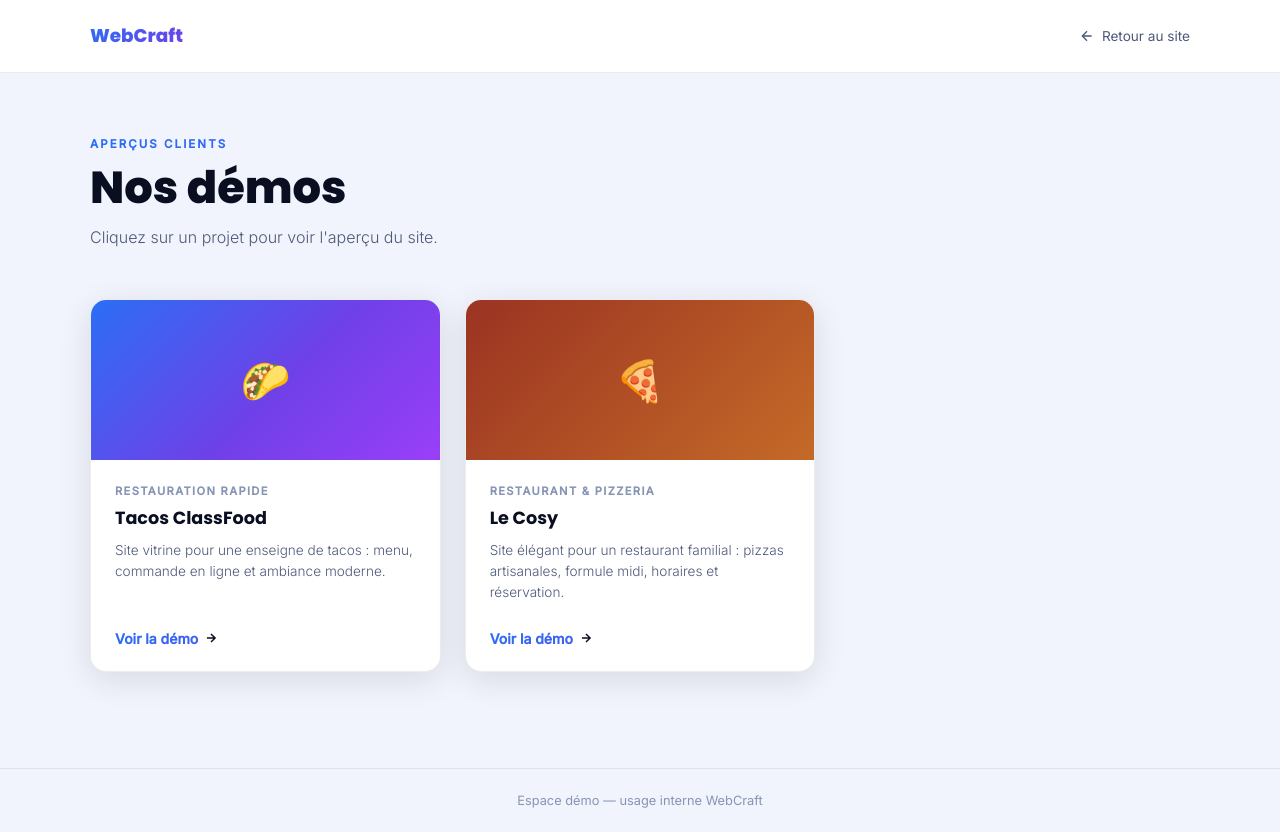
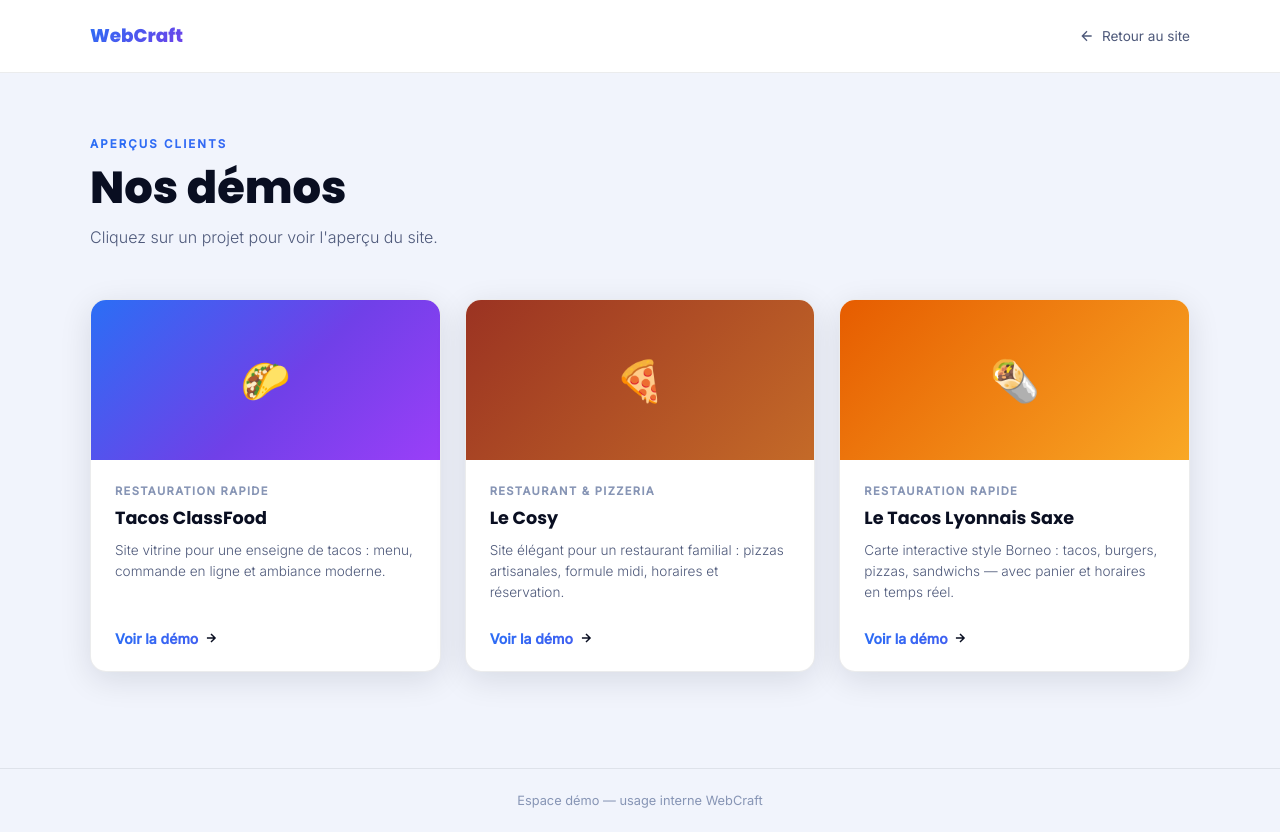
Before and after one commit to Simon-website/site_pro, a website: page demo.html in a window 1280 px wide. Drawn offline with Linux system fonts and the light colour scheme.

Commit message:
feat(demo): ajoute Le Tacos Lyonnais Saxe dans la page démos

```diff
--- a/demo.html
+++ b/demo.html
@@ -226,6 +226,19 @@
         </div>
       </a>
 
+      <a href="/demo/tacos-lyonnais-saxe/v1/" class="demo-card">
+        <div class="demo-card-thumb" style="background: linear-gradient(135deg, #E65C00 0%, #F9A825 100%);">🌯</div>
+        <div class="demo-card-body">
+          <span class="demo-card-category">Restauration rapide</span>
+          <span class="demo-card-name">Le Tacos Lyonnais Saxe</span>
+          <p class="demo-card-desc">Carte interactive style Borneo : tacos, burgers, pizzas, sandwichs — avec panier et horaires en temps réel.</p>
+          <span class="demo-card-cta">
+            Voir la démo
+            <svg width="14" height="14" fill="none" stroke="currentColor" stroke-width="2.5" viewBox="0 0 24 24"><path d="M5 12h14M12 5l7 7-7 7"/></svg>
+          </span>
+        </div>
+      </a>
+
     </div>
   </main>
 
```
